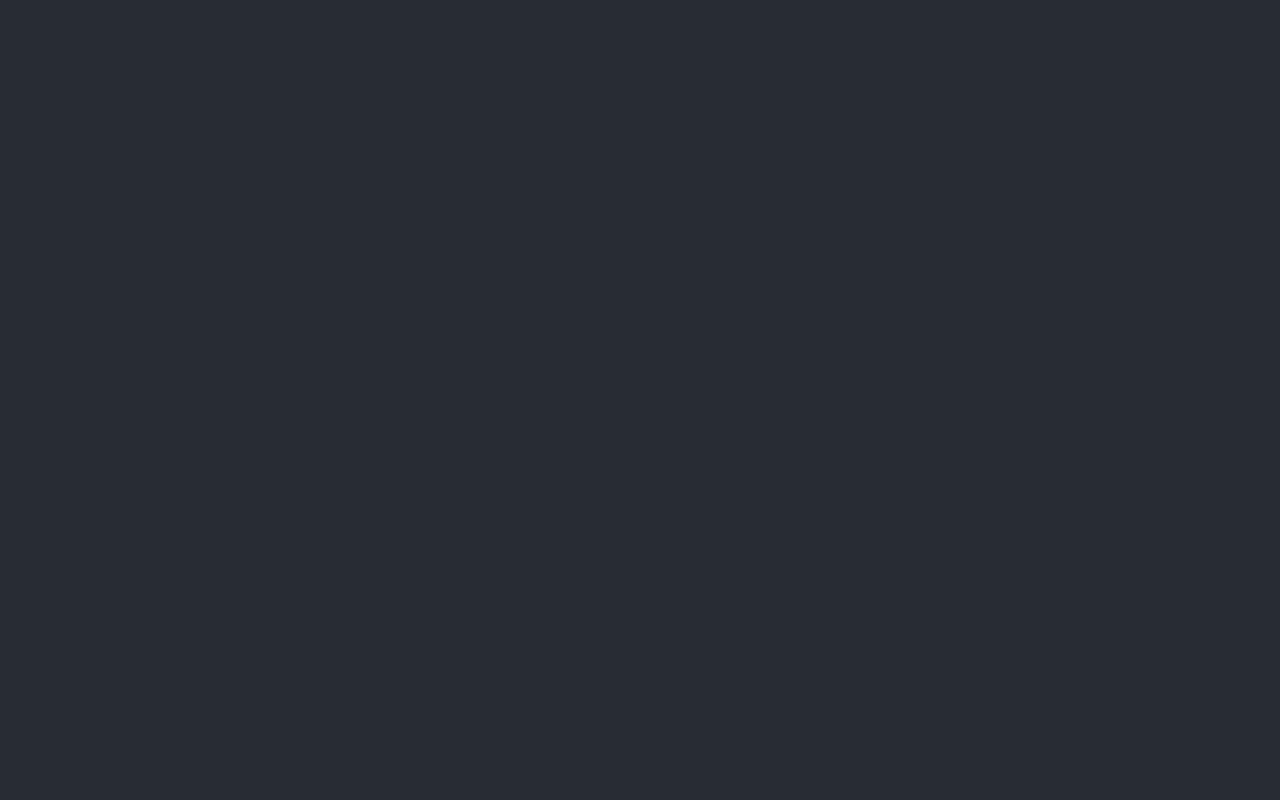
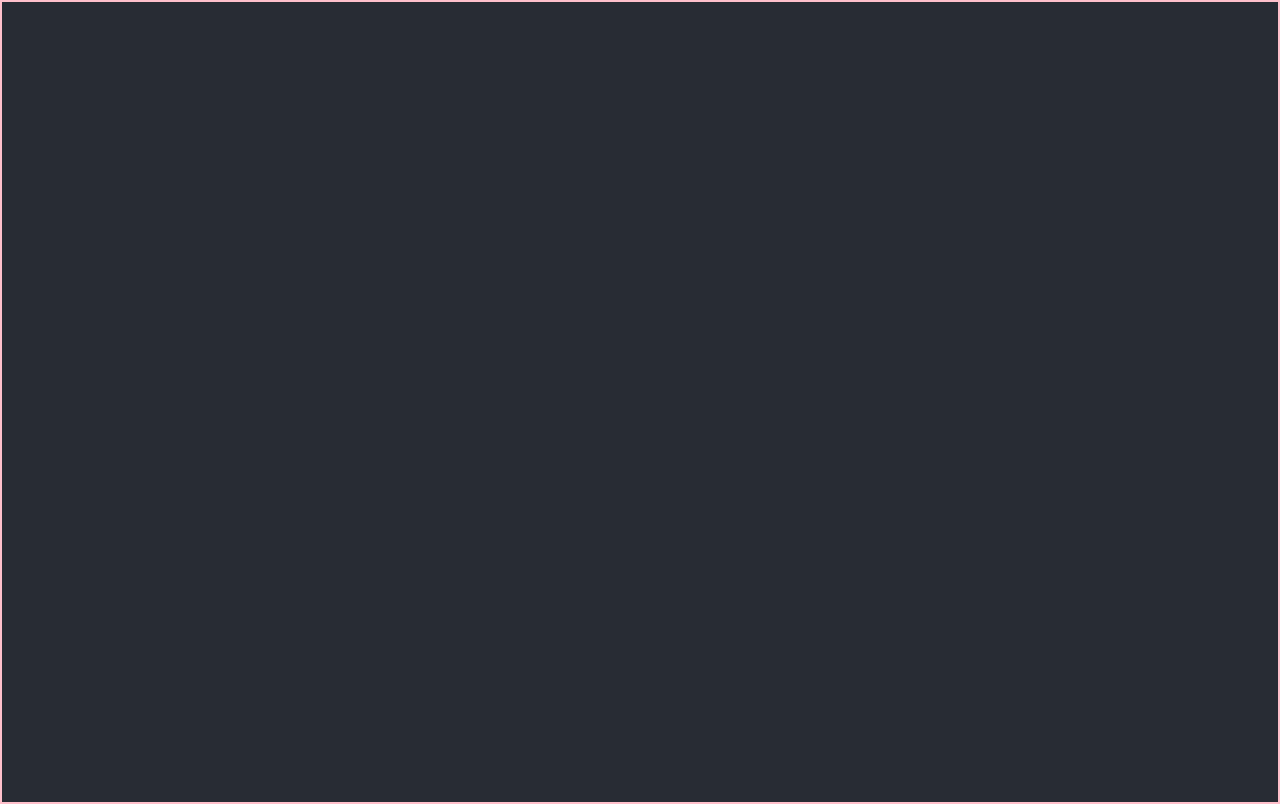
Before and after one commit to JustWaveThings/cv-app, a React (Create React App) app in the folder cv-app/: page / in a window 1280 px wide. Built offline with nearby package versions, Linux system fonts and the light colour scheme.

Commit message:
Give border to components

```diff
--- a/cv-app/src/App.css
+++ b/cv-app/src/App.css
@@ -1,12 +1,13 @@
 .App {
 	background-color: #282c34;
-	min-height: 100vh;
+	min-height: 100dvh;
 	display: flex;
 	flex-direction: column;
 	align-items: center;
-	justify-content: center;
+	justify-content: space-between;
 	font-size: calc(10px + 2vmin);
 	color: white;
+	border: solid 2px pink;
 }
 
 .App-link {
```
